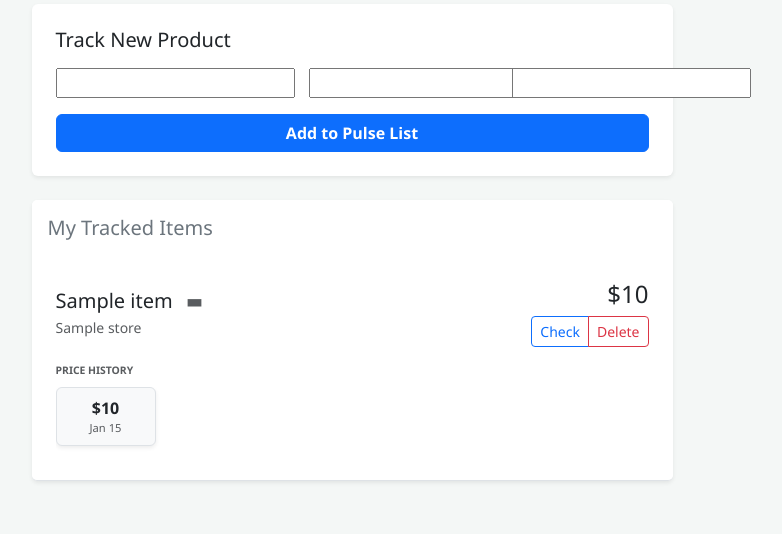
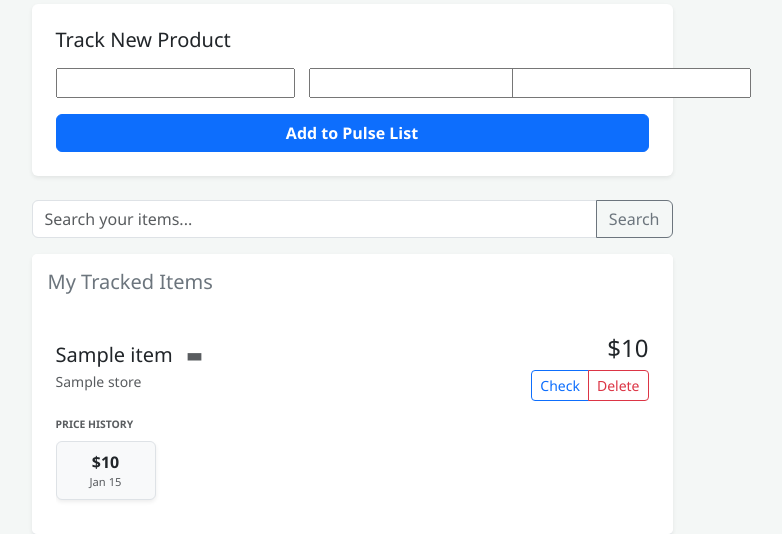
Before and after one commit to Blank21-xD/PricePulse, a Django app: template templates/home.html in a window 1280 px wide. Shown: the part 158-692 px from the top of the page, without its empty margins (288-1070 px from the left). Run offline with Django 5.2, Linux system fonts and the light colour scheme; the template is opened without the code that fills it: most values are stand-ins (such as "Sample title", 1, 10 or a date in 2020); form fields are guessed from the names that the template uses.

Commit message:
Added search and filter functionality to homepage

```diff
--- a/templates/home.html
+++ b/templates/home.html
@@ -84,6 +84,18 @@
           </div>
         </div>
 
+        <!-- Search Bar -->
+        <form method="get" class="mb-3">
+          <div class="input-group">
+            <input type="text" name="search" class="form-control" placeholder="Search your items..."
+              value="{{ query|default:'' }}">
+            <button class="btn btn-outline-secondary" type="submit">Search</button>
+            {% if query %}
+            <a href="{% url 'home' %}" class="btn btn-outline-danger">Clear</a>
+            {% endif %}
+          </div>
+        </form>
+
         <!-- Tracked Items List -->
         <div class="card shadow-sm border-0">
           <div class="card-header bg-white py-3 border-bottom-0">
```
Also changed, not shown: my_project/views.py (+24 -23 lines).
